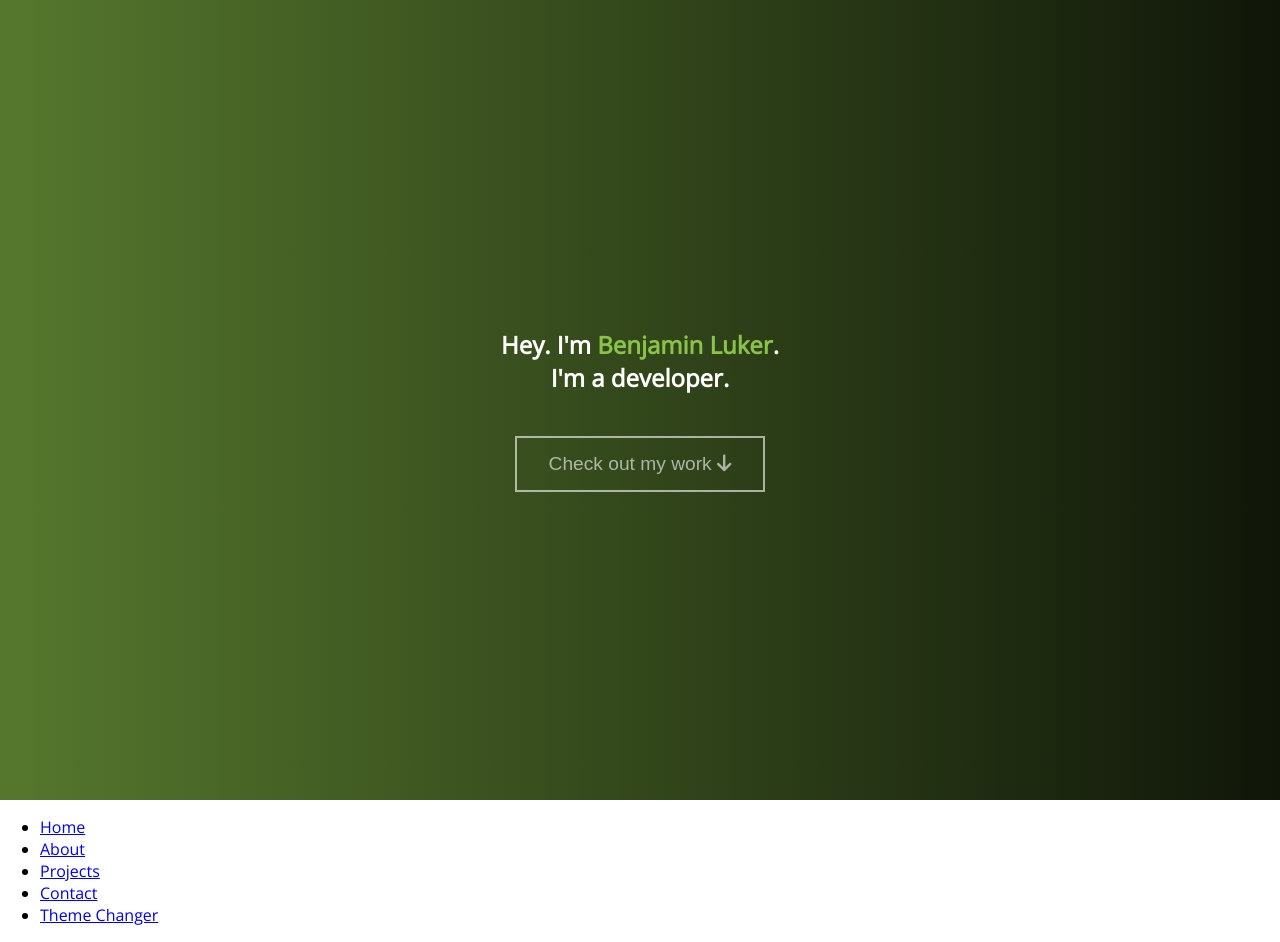
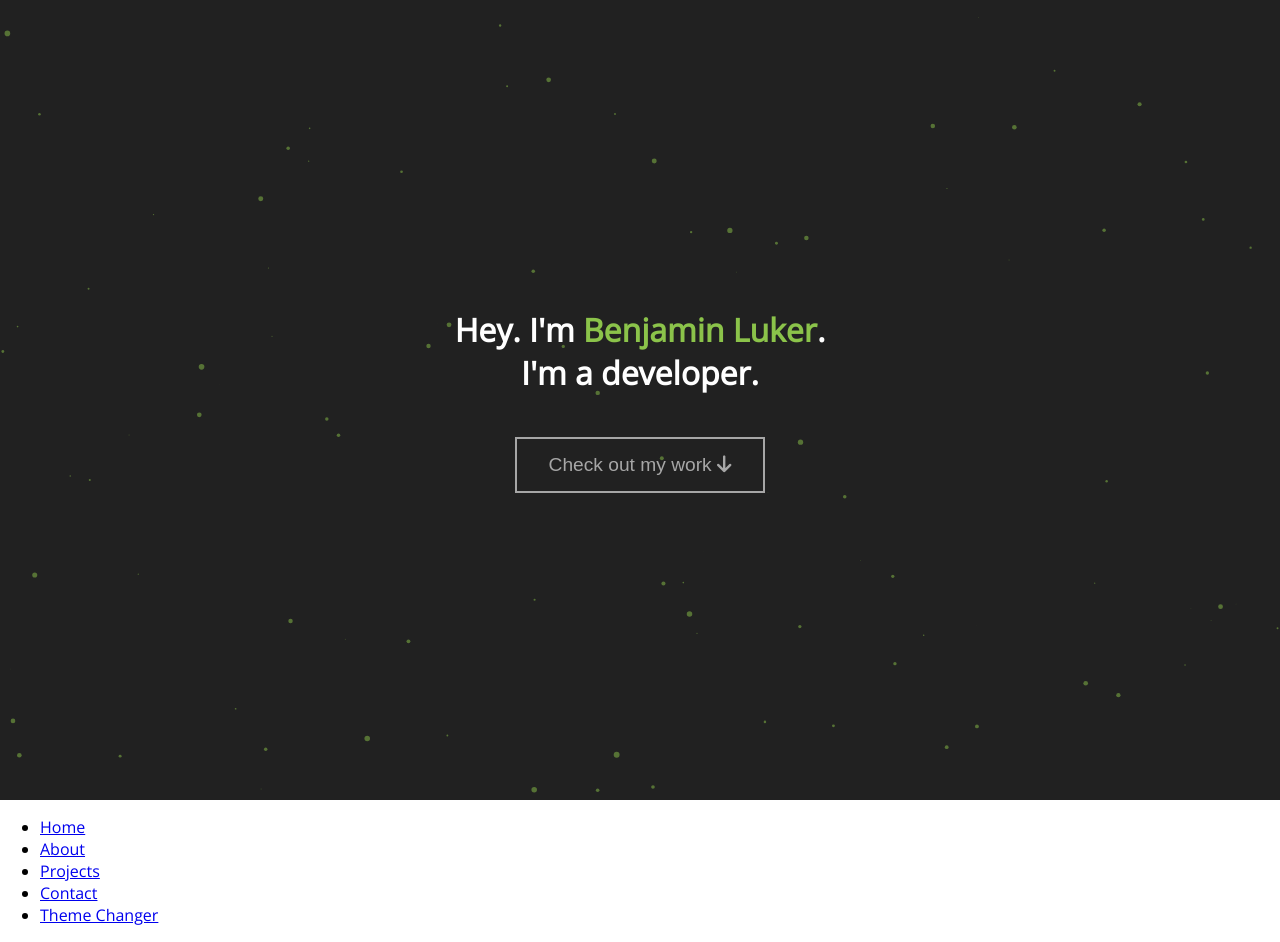
Before and after one commit to benjamin-luker/portfolio, a plain HTML site: page index.html in a window 1280 px wide. Drawn offline with nearby package versions, Linux system fonts and the light colour scheme.

Commit message:
Updated background animation

```diff
--- a/index.html
+++ b/index.html
@@ -10,32 +10,54 @@
 			src="https://kit.fontawesome.com/16bf0f3920.js"
 			crossorigin="anonymous"
 		></script>
-		<script type="text/javascript" src="/js/particlesjs-config.json"></script>
+		<script src="https://cdn.jsdelivr.net/npm/particles.js@2.0.0/particles.min.js"></script>
+		<script>
+			particlesJS.load("particles-js", "/js/particles.json", function() {
+				console.log("callback - particles.js config loaded");
+			});
+		</script>
 	</head>
 	<body>
 		<!--Content-->
 		<main>
-			<section id="home">
-				<h1>Hey. I'm <span id="h1-name">Benjamin Luker</span>. <br> I'm a developer.</h1><br>
-				<button class="button">Check out my work  <i class="fas fa-arrow-down"></i></button>
-			</section>
+			<div id="particles-js">
+				<h1>
+					Hey. I'm <span id="h1-name">Benjamin Luker</span>. <br />
+					I'm a developer. <br />
+					<br />
+					<button class="button">
+						Check out my work <i class="fas fa-arrow-down"></i>
+					</button>
+				</h1>
+			</div>
+
 			<!--Nav Bar - placed here for sticky nav-->
 			<nav class="navbar">
 				<ul class="navbar-nav">
 					<li class="nav-item">
-					<a href="#home" class="nav-link"><span class="nav-text">Home</span></a>
+						<a href="#home" class="nav-link"
+							><span class="nav-text">Home</span></a
+						>
 					</li>
 					<li class="nav-item">
-					<a href="#about" class="nav-link"><span class="nav-text">About</span></a>
+						<a href="#about" class="nav-link"
+							><span class="nav-text">About</span></a
+						>
 					</li>
 					<li class="nav-item">
-					<a href="#projects" class="nav-link"><span class="nav-text">Projects</span></a>
+						<a href="#projects" class="nav-link"
+							><span class="nav-text">Projects</span></a
+						>
 					</li>
 					<li class="nav-item">
-					<a href="#contact" class="nav-link"><span class="nav-text">Contact</span></a>
+						<a href="#contact" class="nav-link"
+							><span class="nav-text">Contact</span></a
+						>
 					</li>
 					<li class="nav-item">
-					<a href="#" class="nav-link"><span class="nav-text">Theme Changer</span></a>
+						<a href="#" class="nav-link"
+							><span class="nav-text">Theme Changer</span></a
+						>
 					</li>
 				</ul>
 			</nav>
@@ -44,5 +66,4 @@
 			<section id="contact"></section>
 		</main>
 	</body>
-
 </html>
--- /dev/null
+++ b/js/particles.json
@@ -0,0 +1,110 @@
+{
+	"particles": {
+		"number": {
+			"value": 80,
+			"density": {
+				"enable": true,
+				"value_area": 800
+			}
+		},
+		"color": {
+			"value": "#8bc34a"
+		},
+		"shape": {
+			"type": "circle",
+			"stroke": {
+				"width": 0,
+				"color": "#000000"
+			},
+			"polygon": {
+				"nb_sides": 5
+			},
+			"image": {
+				"src": "img/github.svg",
+				"width": 100,
+				"height": 100
+			}
+		},
+		"opacity": {
+			"value": 0.5,
+			"random": false,
+			"anim": {
+				"enable": false,
+				"speed": 1,
+				"opacity_min": 0.1,
+				"sync": false
+			}
+		},
+		"size": {
+			"value": 3,
+			"random": true,
+			"anim": {
+				"enable": false,
+				"speed": 30,
+				"size_min": 0.1,
+				"sync": false
+			}
+		},
+		"line_linked": {
+			"enable": false,
+			"distance": 300,
+			"color": "#ffffff",
+			"opacity": 0.4,
+			"width": 2
+		},
+		"move": {
+			"enable": true,
+			"speed": 12,
+			"direction": "none",
+			"random": false,
+			"straight": false,
+			"out_mode": "out",
+			"bounce": false,
+			"attract": {
+				"enable": false,
+				"rotateX": 600,
+				"rotateY": 1200
+			}
+		}
+	},
+	"interactivity": {
+		"detect_on": "canvas",
+		"events": {
+			"onhover": {
+				"enable": false,
+				"mode": "repulse"
+			},
+			"onclick": {
+				"enable": true,
+				"mode": "push"
+			},
+			"resize": true
+		},
+		"modes": {
+			"grab": {
+				"distance": 800,
+				"line_linked": {
+					"opacity": 1
+				}
+			},
+			"bubble": {
+				"distance": 800,
+				"size": 80,
+				"duration": 2,
+				"opacity": 0.8,
+				"speed": 3
+			},
+			"repulse": {
+				"distance": 400,
+				"duration": 0.4
+			},
+			"push": {
+				"particles_nb": 4
+			},
+			"remove": {
+				"particles_nb": 2
+			}
+		}
+	},
+	"retina_detect": true
+}
--- a/js/particlesjs-config.json
+++ /dev/null
@@ -1,110 +0,0 @@
-{
-  "particles": {
-    "number": {
-      "value": 100,
-      "density": {
-        "enable": true,
-        "value_area": 800
-      }
-    },
-    "color": {
-      "value": "#38a03e"
-    },
-    "shape": {
-      "type": "circle",
-      "stroke": {
-        "width": 0,
-        "color": "#dede2d"
-      },
-      "polygon": {
-        "nb_sides": 3
-      },
-      "image": {
-        "src": "img/github.svg",
-        "width": 100,
-        "height": 100
-      }
-    },
-    "opacity": {
-      "value": 0.5,
-      "random": true,
-      "anim": {
-        "enable": true,
-        "speed": 1,
-        "opacity_min": 0.1,
-        "sync": false
-      }
-    },
-    "size": {
-      "value": 3,
-      "random": true,
-      "anim": {
-        "enable": false,
-        "speed": 40,
-        "size_min": 0.1,
-        "sync": false
-      }
-    },
-    "line_linked": {
-      "enable": false,
-      "distance": 150,
-      "color": "#ffffff",
-      "opacity": 0.4,
-      "width": 1
-    },
-    "move": {
-      "enable": true,
-      "speed": 3,
-      "direction": "none",
-      "random": true,
-      "straight": false,
-      "out_mode": "bounce",
-      "bounce": false,
-      "attract": {
-        "enable": false,
-        "rotateX": 600,
-        "rotateY": 1200
-      }
-    }
-  },
-  "interactivity": {
-    "detect_on": "canvas",
-    "events": {
-      "onhover": {
-        "enable": true,
-        "mode": "repulse"
-      },
-      "onclick": {
-        "enable": true,
-        "mode": "push"
-      },
-      "resize": true
-    },
-    "modes": {
-      "grab": {
-        "distance": 400,
-        "line_linked": {
-          "opacity": 1
-        }
-      },
-      "bubble": {
-        "distance": 400,
-        "size": 40,
-        "duration": 2,
-        "opacity": 8,
-        "speed": 3
-      },
-      "repulse": {
-        "distance": 200,
-        "duration": 0.4
-      },
-      "push": {
-        "particles_nb": 4
-      },
-      "remove": {
-        "particles_nb": 2
-      }
-    }
-  },
-  "retina_detect": true
-}
--- a/styles/style.css
+++ b/styles/style.css
@@ -1,41 +1,23 @@
 :root {
 	font-size: 16px;
 	font-family: "Open Sans";
-	--bg-primary:rgba(255, 255, 255, 0.822);
-	--bg-secondary: black;
+	--bg-primary: rgba(255, 255, 255, 0.822);
+	--bg-secondary: rgba(0, 0, 0, 0.87);
 	--text-primary: black;
 	--text-secondary: white;
 	--accent: #8bc34a;
 }
-main, body {
+main,
+body {
 	margin: 0;
 	padding: 0;
 }
 #home {
-	height: 100vh;
-	color: var(--text-secondary);
-	text-align: center;
-	align-items: center;
-	justify-content: center;
-	display: flex;
-	flex-direction: column;
-	/*Animated background*/
-	background: linear-gradient(90deg, black,var(--accent),black);
-	background-size: 400% 400%;
-	animation: gradient 15s ease infinite;
+}
 
-}
-/*Animated background*/
-@keyframes gradient {
-	0% {
-		background-position: 0% 50%;
-	}
-	50% {
-		background-position: 100% 50%;
-	}
-	100% {
-		background-position: 0% 50%;
-	}
+h1 {
+	z-index: 2;
+	position: absolute;
 }
 #h1-name {
 	color: var(--accent);
@@ -48,3 +30,14 @@ main, body {
 	font-size: 1.2rem;
 	opacity: 0.6;
 }
+#particles-js {
+	z-index: 1;
+	height: 100vh;
+	color: var(--text-secondary);
+	text-align: center;
+	align-items: center;
+	justify-content: center;
+	display: flex;
+	flex-direction: column;
+	background-color: var(--bg-secondary);
+}
```
Lines whose indentation alone changed are shown as unchanged.
